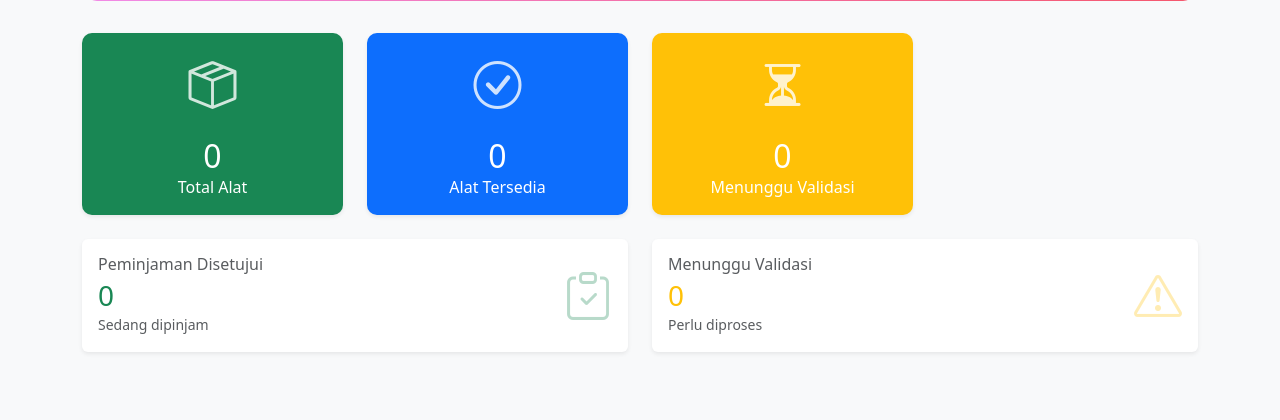
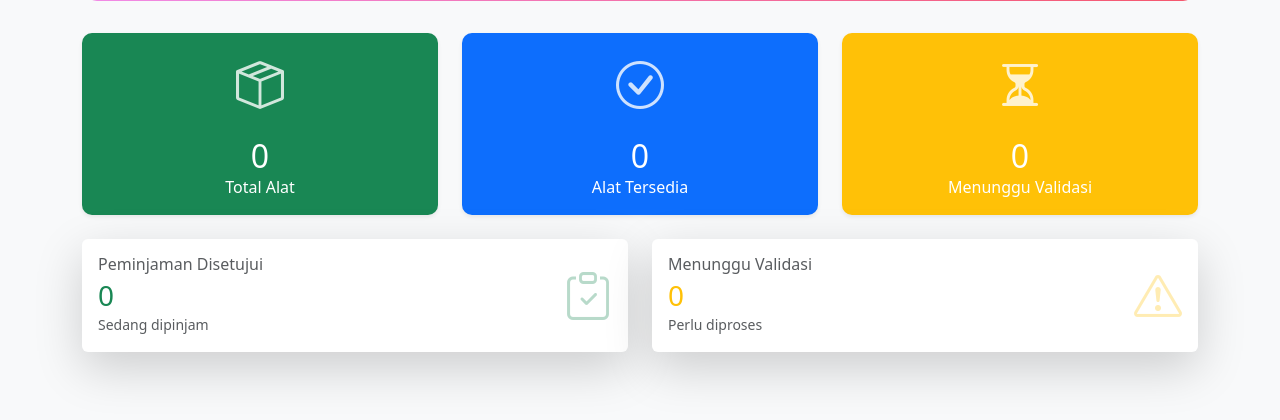
Before and after one commit to kinantick/peminjaman-alat-grill, a CodeIgniter 4 app: the page made by app/Views/dashboard/petugas.php in a window 1280 px wide. Shown: the part 263-683 px from the top of the page. Run offline with PHP 8.4 and a stand-in for CodeIgniter, Linux system fonts and the light colour scheme; the template is opened without the code that fills it, so the values that code supplies are empty; some libraries are stand-ins or nearby versions.

Commit message:
perbaikan bug

```diff
--- a/app/Views/components/navbar.php
+++ b/app/Views/components/navbar.php
@@ -1,4 +1,4 @@
-<nav class="navbar navbar-expand-lg navbar-dark bg-primary">
+<nav class="navbar navbar-expand-lg navbar-dark bg-primary sticky-top">
     <div class="container-fluid">
         <a class="navbar-brand" href="/dashboard">
             <strong>Sistem Peminjaman Alat</strong>
--- a/app/Views/dashboard/peminjam.php
+++ b/app/Views/dashboard/peminjam.php
@@ -103,6 +103,8 @@
         </div>
         <?php endif; ?>
 
+        <br>
+
         <!-- Statistik Cards -->
         <div class="row g-4 mb-4">
             <div class="col-md-3">
--- a/app/Views/dashboard/petugas.php
+++ b/app/Views/dashboard/petugas.php
@@ -61,7 +61,7 @@
 
         <!-- Statistik Cards -->
         <div class="row g-4 mb-4">
-            <div class="col-md-3">
+            <div class="col-md-4">
                 <div class="card stat-card border-0 shadow-sm bg-success text-white">
                     <div class="card-body text-center">
                         <i class="bi bi-box-seam stat-icon"></i>
@@ -70,7 +70,7 @@
                     </div>
                 </div>
             </div>
-            <div class="col-md-3">
+            <div class="col-md-4">
                 <div class="card stat-card border-0 shadow-sm bg-primary text-white">
                     <div class="card-body text-center">
                         <i class="bi bi-check-circle stat-icon"></i>
@@ -79,7 +79,7 @@
                     </div>
                 </div>
             </div>
-            <div class="col-md-3">
+            <div class="col-md-4">
                 <div class="card stat-card border-0 shadow-sm bg-warning text-white">
                     <div class="card-body text-center">
                         <i class="bi bi-hourglass-split stat-icon"></i>
@@ -93,7 +93,7 @@
         <!-- Status Peminjaman Detail -->
         <div class="row g-4 mb-4">
             <div class="col-md-6">
-                <div class="card border-0 shadow-sm">
+                <div class="card border-0 shadow-lg">
                     <div class="card-body">
                         <div class="d-flex justify-content-between align-items-center">
                             <div>
@@ -109,7 +109,7 @@
                 </div>
             </div>
             <div class="col-md-6">
-                <div class="card border-0 shadow-sm">
+                <div class="card border-0 shadow-lg">
                     <div class="card-body">
                         <div class="d-flex justify-content-between align-items-center">
                             <div>
```
Also changed, not shown: app/Views/peminjaman/kembalikan.php (+1 -27 lines).
